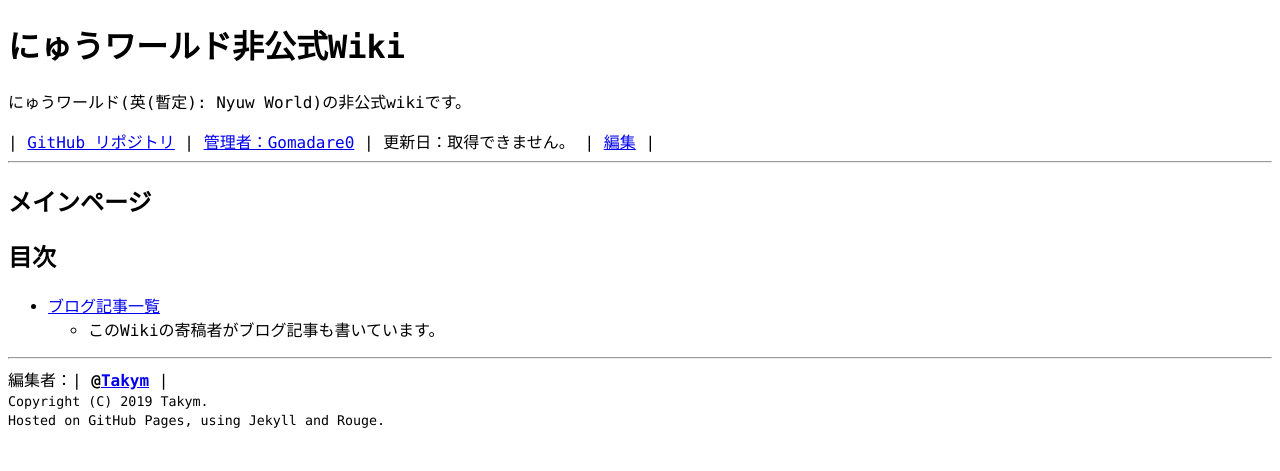
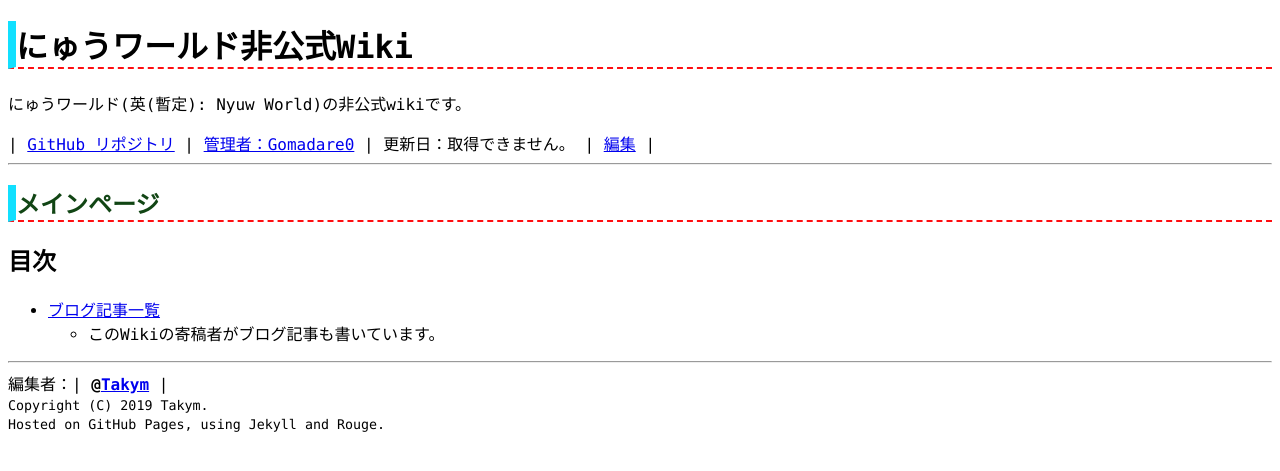
Before and after one commit to Gomadare0/nyuworld, a Jekyll site: the page built from README.md, in a window 1280 px wide. Shown: the top 471 px of the page. Built offline with Jekyll 4.4.1, drawn with Linux system fonts in a browser that asks for light colours; some web fonts are replaced; our own code applies the rules of GitHub Pages for plain Markdown files.

Commit message:
スタイル追加

```diff
--- a/_layouts/default.html
+++ b/_layouts/default.html
@@ -36,6 +36,9 @@
 				background-color: #F0F0F0;
 			}
 		</style>
+		<!-- nyuw style begin -->
+		<link rel="stylesheet" href="{{ site.baseurl }}/assets/styles/nyuw-style.css" />
+		<!-- nyuw style end -->
 		<!-- rouge begin -->
 		<link rel="stylesheet" href="{{ site.baseurl }}/assets/styles/rouge-syntax-highlighter.css" />
 		<!-- rouge end -->
--- /dev/null
+++ b/assets/styles/nyuw-style.css
@@ -0,0 +1,9 @@
+h1 {
+	border-left-style: solid;
+	border-left-width: 8px;
+	border-left-color: #11E0FF;
+	border-bottom-style: dashed;
+	border-bottom-width: 2px;
+	border-bottom-color: #FF0E11;
+	color: #114514; /* 特に深い意味は無い */
+}
```
